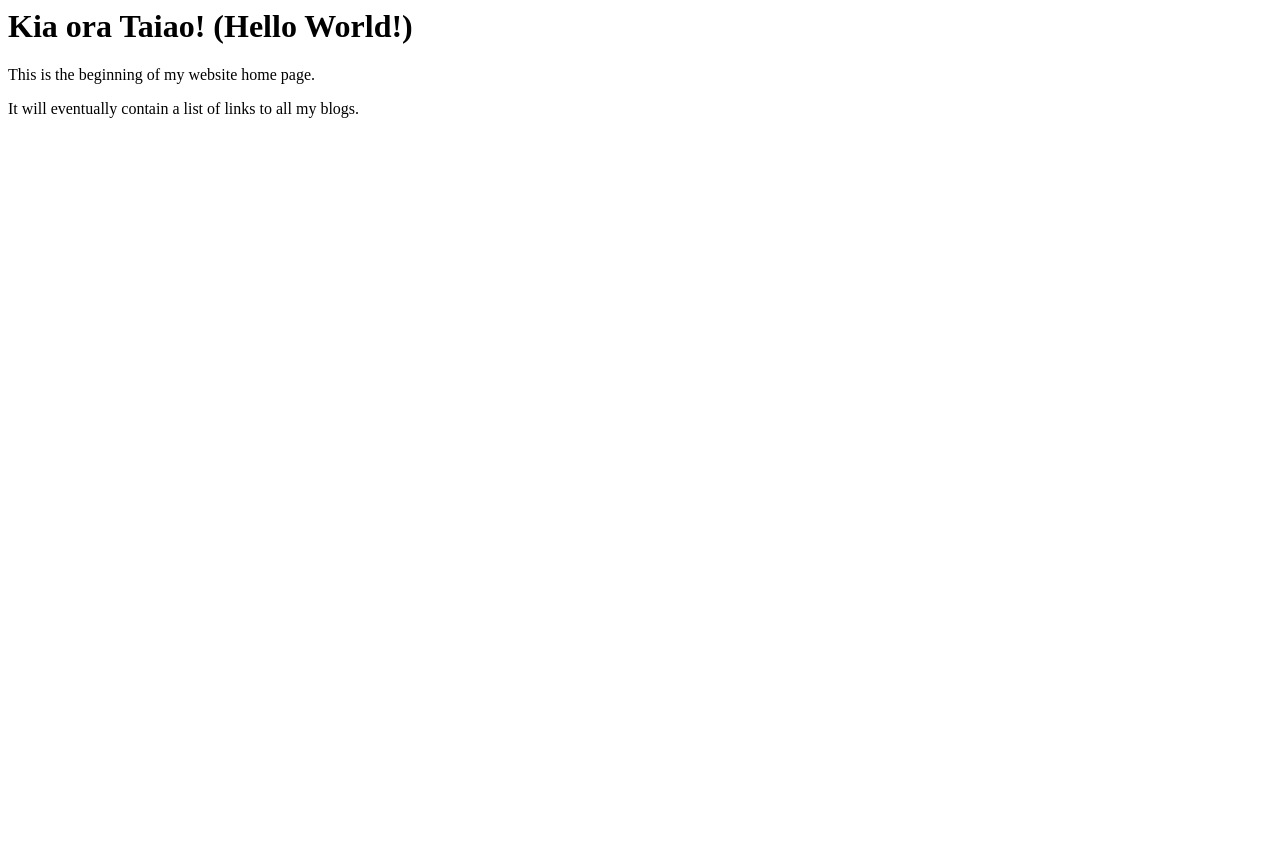
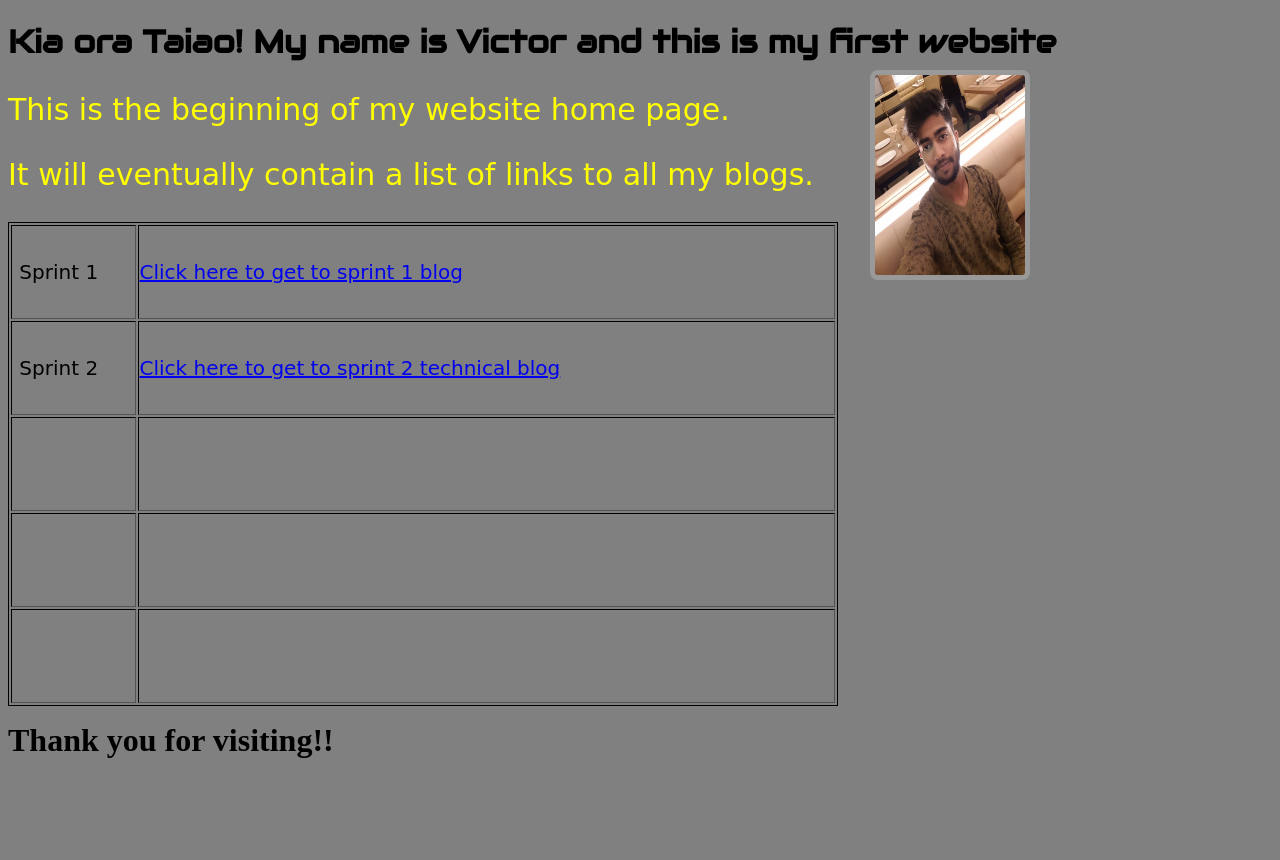
Before and after one commit to victorkonatt/Victorkonatt, a plain HTML site: page index.html in a window 1280 px wide. Before the commit the page ends 800 px from the top, so only its background shows below. Drawn offline with Linux system fonts and the light colour scheme; a web font is replaced by a local one.

Commit message:
added technical blog sprint 2

```diff
--- a/index.html
+++ b/index.html
@@ -1,9 +1,76 @@
+<!DOCTYPE html>
 <html>
   <head>
-    <title>My blog</title>
+    <title>Victor Konatt's blog</title>
+    <link href="https://fonts.googleapis.com/css2?family=Audiowide&display=swap" rel="stylesheet">
+    <link href="https://fonts.googleapis.com/css2?family=Kenia&display=swap" rel="stylesheet">
+    <link rel="stylesheet" type="text/css" media="screen" href="styles/main.css"/>
+    </head>
+
+
   <body>
-    <h1>Kia ora Taiao! (Hello World!)</h1>
-    <p> This is the beginning of my website home page.</p>
-    <p> It will eventually contain a list of links to all my blogs. </p>
+    <Header>
+    <h1 class="example1" >Kia ora Taiao! My name is Victor and this is my first website </h1>
+
+    </Header>
+     <img src="./images/pic1.jpg" alt="profile pic" height="200" width="150" id="profile-pic">
+
+    <div id="introduction">
+     <p> This is the beginning of my website home page.</p>
+     <p> It will eventually contain a list of links to all my blogs. </p>
+    </div>
+
+
+      <div id="division1">
+     <table border="1">
+      <tbody>
+      <tr class="trclass1">
+      <td class="tdstyle1">&nbsp;Sprint 1</td>
+      <td class="tdstyle2" ><a href="blog/sprint1-technical.html"> Click here to get to sprint 1 blog</a></td>
+      </tr>
+      <tr class="trclass1">
+      <td class="tdstyle1">&nbsp;Sprint 2</td>
+      <td class="tdstyle2"><a href="blog/sprint2-technical.html">Click here to get to sprint 2 technical blog</a></td>
+      </tr>
+      <tr class="trclass1">
+      <td class="tdstyle1">&nbsp;</td>
+      <td class="tdstyle2">&nbsp;</td>
+      </tr>
+      <tr class="trclass1">
+      <td class="tdstyle1">&nbsp;</td>
+      <td class="tdstyle2">&nbsp;</td>
+      </tr>
+      <tr class="trclass1">
+      <td class="tdstyle1">&nbsp;</td>
+      <td class="tdstyle2">&nbsp;</td>
+
+      </tr>
+      </tbody>
+      </table>
+    </div>
+    <footer>
+
+
+        <p>&nbsp;</p>
+      <br>
+      <br>
+      <footer>
+
+        <div id ="bottompage">
+      <h1> Thank you for visiting!!
+
+
+      </h1>
+
+          </div>
+
+
+  </footer>
+
+
+
+
+
+
   </body>
 </html>
--- a/styles/main.css
+++ b/styles/main.css
@@ -0,0 +1,71 @@
+table
+{
+
+
+width:829.9px;
+border:1px solid black;
+
+
+
+}
+
+p{
+    color:yellow;
+    font-family: 'Kenia', cursive;
+    font-size: 30px;
+    position: relative;
+}
+
+#borderimg1 {
+
+    border-image: url(border.png) 50 round;
+  }
+
+  #profile-pic{
+
+    border-radius: 8px;
+    position: absolute;
+    top: 70px;
+    left:870px;
+    border:5px solid #999;
+
+  }
+  .example1
+      {
+        font-family: 'Audiowide', cursive;
+      }
+
+      body{
+        background-color: grey;
+      }
+
+      .trclass1{
+          height:90px;
+      }
+      .tdstyle1{
+        width: 121px;
+         height: 90px;
+      }
+
+    .tdstyle2{
+        width: 698.9px;
+         height: 90px;
+    }
+
+    #division1{
+        color: black;
+        font-family: 'Kenia', cursive;
+        font-size:20px;
+        padding-bottom:20px;
+    }
+
+    #bottompage{
+
+      position:absolute;
+      bottom:20px;
+      margin-bottom:px;
+
+    }
+    #boxmodelimg{
+      margin:25px;
+    }
```
Also changed, not shown: blog/sprint1-technical.html (+5 -5 lines), blog/sprint2-technical.html (added, +65 -0 lines), images/boxmodel.png (added), images/pbm.png (added), images/pic1.jpg (added).
